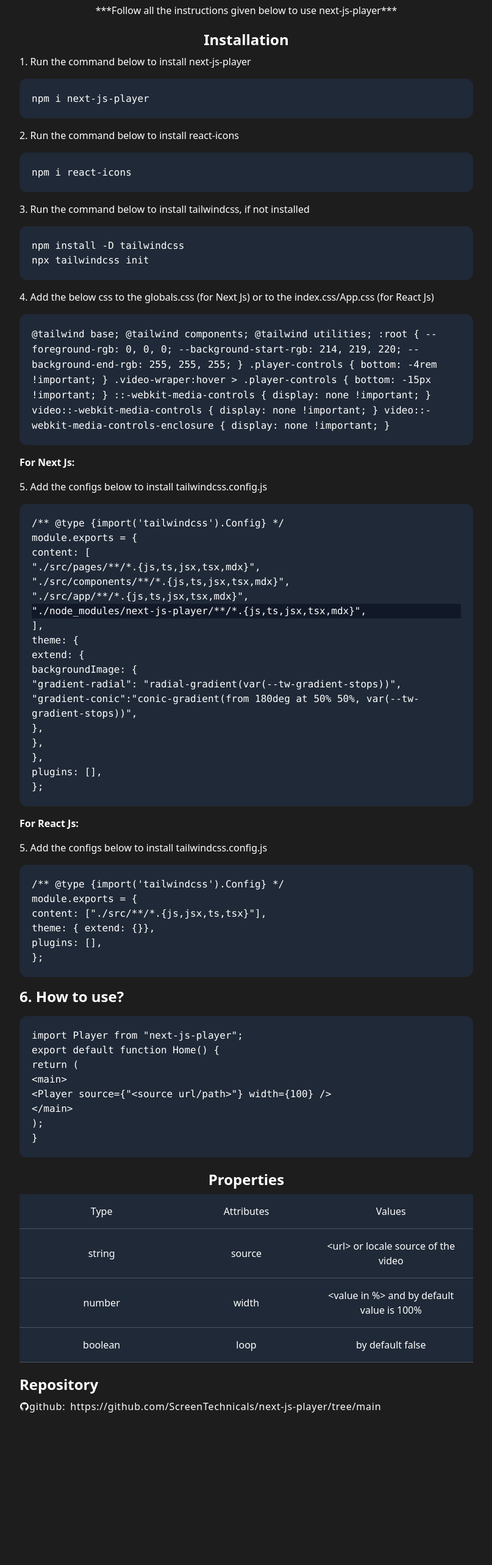
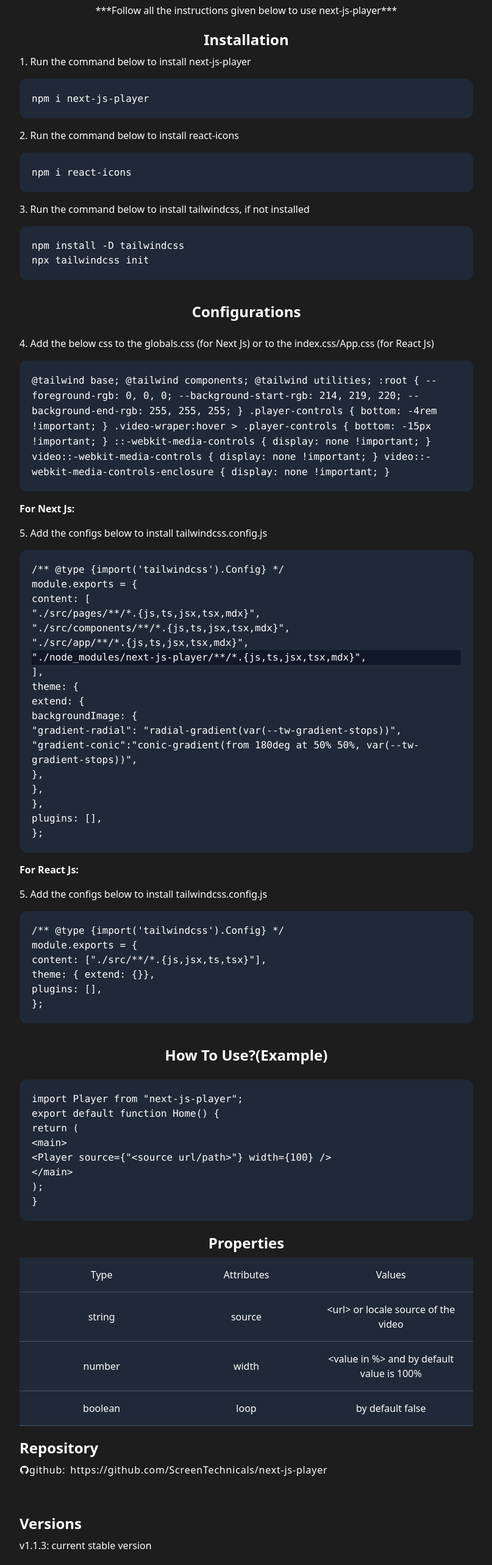
Before and after one commit to CareerDevelopmentHub/Next-Js-Player, a Next.js app: page / in a window 1280 px wide. Shown: the part 543-3109 px from the top of the page at 61% size, without its empty margins (236-1043 px from the left). Before the commit the page ends 2921 px from the top, so only its background shows below. Built offline with nearby package versions, Linux system fonts and the light colour scheme.

Commit message:
Docs updated

```diff
--- a/src/app/page.js
+++ b/src/app/page.js
@@ -55,6 +55,10 @@
             <code className="block">npm install -D tailwindcss</code>
             <code className="block">npx tailwindcss init</code>
           </div>
+          <p className="pt-5 font-bold text-2xl pb-2 text-center">
+            Configurations
+          </p>
+
           <p>
             4. Add the below css to the globals.css {"(for Next Js)"} or to the
             index.css/App.css {"(for React Js)"}
@@ -120,7 +124,9 @@
             <code className="block">{"plugins: [],"}</code>
             <code className="block">{"};"}</code>
           </div>
-          <h1 className="md:text-2xl text-base font-bold">6. How to use?</h1>
+          <p className="pt-5 font-bold text-2xl pb-2 text-center">
+            How To Use?(Example)
+          </p>
           <div className="bg-gray-800 w-full p-5 rounded-xl overflow-x-auto">
             <code className="block">import Player from "next-js-player";</code>
             <code className="block">{"export default function Home() {"}</code>
@@ -170,10 +176,12 @@
               target="_blank"
               rel="noreferrer"
             >
-              https://github.com/ScreenTechnicals/next-js-player/tree/main
+              https://github.com/ScreenTechnicals/next-js-player
             </a>
           </p>
         </div>
+        <p className="pt-5 font-bold text-2xl pb-2">Versions</p>
+        <p>v1.1.3: current stable version</p>
       </div>
     </main>
   );
```
